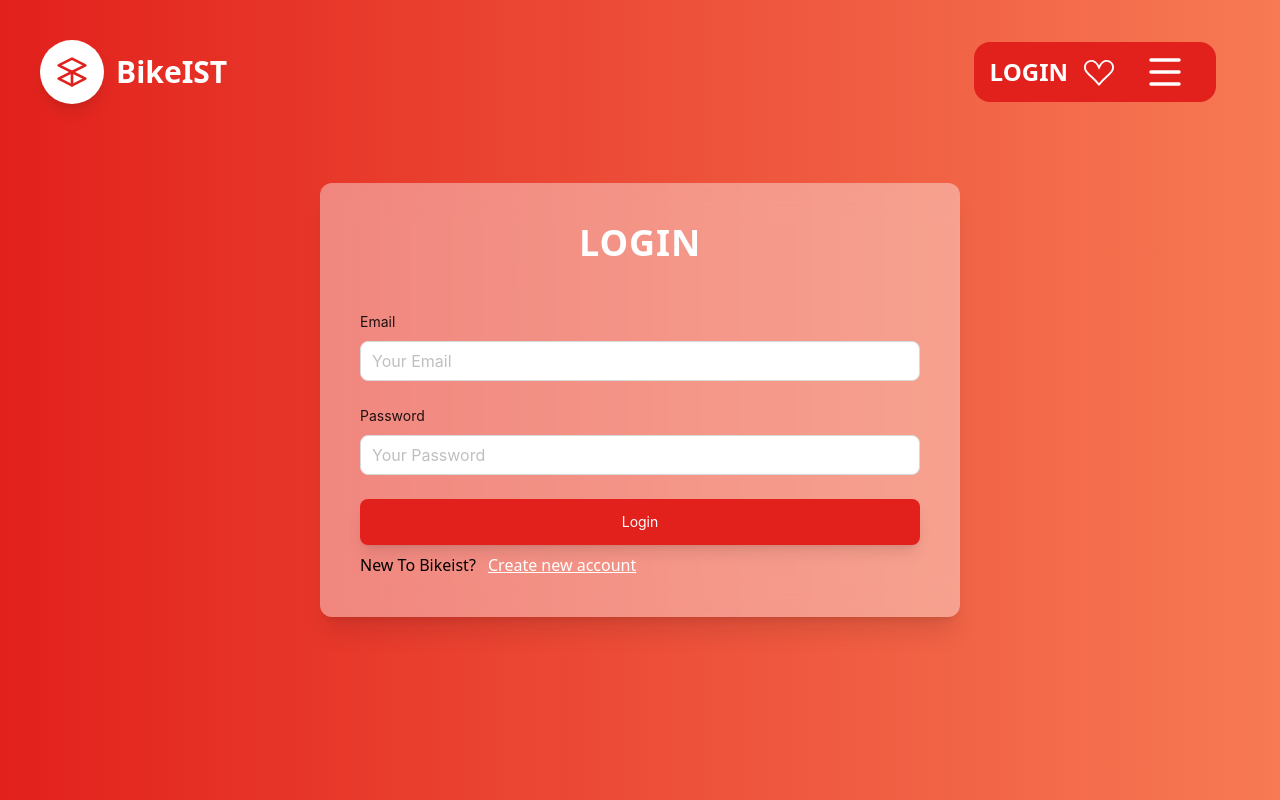
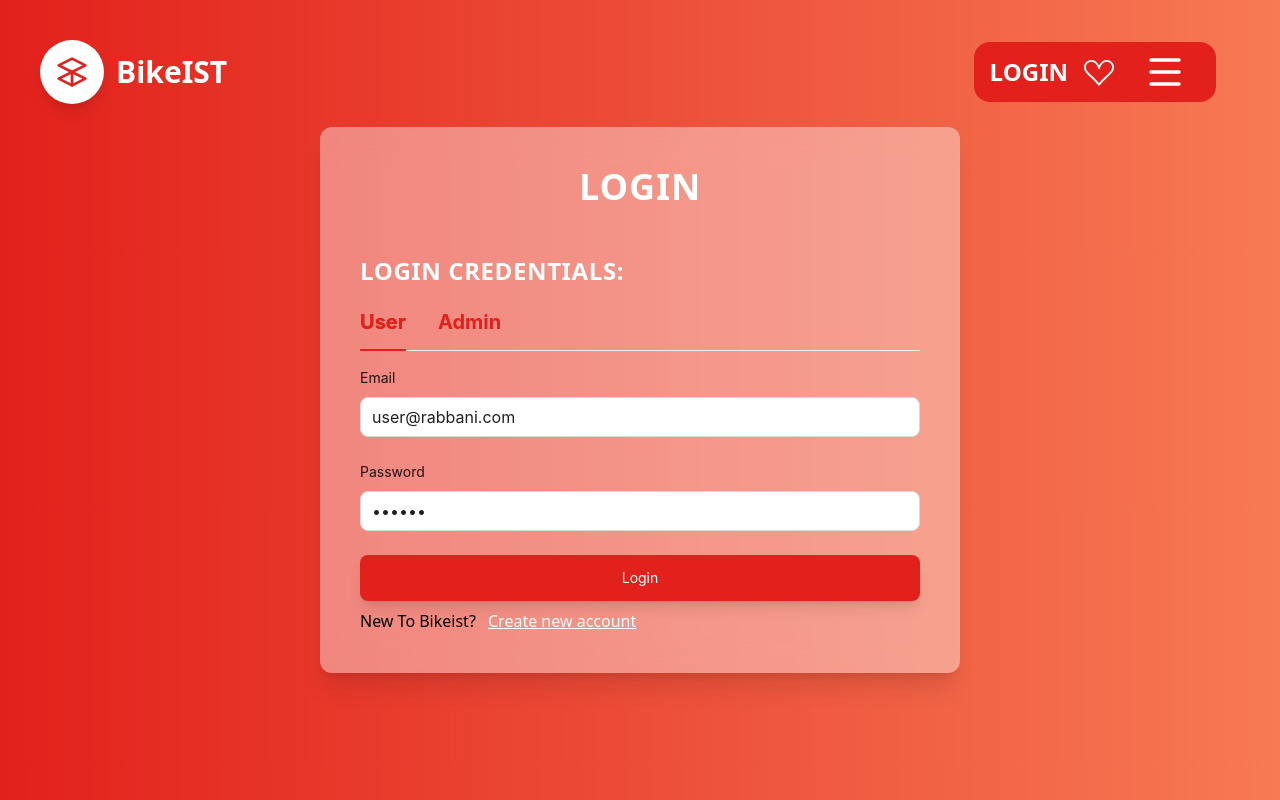
Before and after one commit to golamrabbani93/bikeist, a React (Vite) app: page /login in a window 1280 px wide. Shown: the top 800 px of the page. Built offline with nearby package versions, Linux system fonts and the light colour scheme.

Commit message:
avatar complete

```diff
--- /dev/null
+++ b/src/components/Avatar/Avatar.tsx
@@ -0,0 +1,62 @@
+import {useState} from 'react';
+import {Link} from 'react-router-dom';
+import {useAppDispatch, useAppSelector} from '../../redux/hooks';
+import {getCurrentUser, logOut} from '../../redux/features/auth/authSlice';
+
+const Avatar = () => {
+	const dispatch = useAppDispatch();
+	const [isNavListVisible, setIsNavListVisible] = useState(false);
+	const user = useAppSelector(getCurrentUser);
+	const toggleNavList = () => {
+		setIsNavListVisible(!isNavListVisible);
+	};
+
+	// *user Log Out
+	const handleLogOut = () => {
+		dispatch(logOut());
+	};
+
+	return (
+		<div className="flex justify-end ">
+			<div className="relative">
+				<img
+					src="https://lh3.googleusercontent.com/-_4PCjcsb-ls/AAAAAAAAAAI/AAAAAAAAAAA/ALKGfkmovL0b_G6wFkd826IgtjKau6AmMQ/photo.jpg?sz=46"
+					alt="Avatar"
+					className="w-10 h-10 rounded-full cursor-pointer"
+					onClick={toggleNavList}
+				/>
+				{isNavListVisible && (
+					<div className="absolute right-0 mt-2 w-40 sm:w-48 bg-black border rounded shadow-lg ">
+						<ul className="m-2">
+							<li className=" cursor-pointer w-full">
+								<Link
+									to={`${user?.role}/dashboard`}
+									className="text-white hover:bg-[#3f3f46] transition duration-150 block p-1 pl-2 rounded-xl"
+								>
+									Dashboard
+								</Link>
+							</li>
+							<li className=" cursor-pointer w-full">
+								<Link
+									to={'/'}
+									className="text-white hover:bg-[#3f3f46] transition duration-150 block p-1 pl-2 rounded-xl"
+								>
+									Profile
+								</Link>
+							</li>
+
+							<li
+								onClick={handleLogOut}
+								className="p-1 pl-2 cursor-pointer text-white hover:bg-primary transition duration-150 block rounded-xl"
+							>
+								Logout
+							</li>
+						</ul>
+					</div>
+				)}
+			</div>
+		</div>
+	);
+};
+
+export default Avatar;
--- a/src/components/Header/Header.tsx
+++ b/src/components/Header/Header.tsx
@@ -1,32 +1,30 @@
 import './Header.css';
 import {useState} from 'react';
 import {Link, NavLink} from 'react-router-dom';
-import {useAppDispatch, useAppSelector} from '../../redux/hooks';
-import {getCurrentUser, logOut} from '../../redux/features/auth/authSlice';
+import {useAppSelector} from '../../redux/hooks';
+import {getCurrentUser} from '../../redux/features/auth/authSlice';
 import Logo from './Logo';
 import {BsSuitHeart} from 'react-icons/bs';
 import {Badge} from 'antd';
 import WishList from './Sidebar/Cart/WishList';
 import {getWishlistItems} from '../../redux/features/wishlist/wishlistSlice';
+import Avatar from '../Avatar/Avatar';
 const Header = () => {
 	// * Get Cirrent Logged in user
 	const user = useAppSelector(getCurrentUser);
 	const wishlist = useAppSelector(getWishlistItems);
-	const dispatch = useAppDispatch();
+
 	// *menu Open
 	const [openHam, setOpenHam] = useState(false);
 	//open wishlist
 	const [openWishlist, setOpenWishlist] = useState(false);
-	// *user Log Out
-	const handleLogOut = () => {
-		dispatch(logOut());
-	};
+
 	return (
 		<div className="container relative mx-auto header">
 			<div className="absolute top-10 w-full">
 				<div className="container mx-auto relative">
 					<div className="flex items-center flex-col sm:flex-row">
-						<div className="flex items-center ml-10 z-10 -mt-8 sm:-mt-0">
+						<div className="flex items-center sm:ml-10 z-10 -mt-8 sm:-mt-0">
 							<Link to={'/'}>
 								<Logo />
 							</Link>
@@ -34,12 +32,13 @@ const Header = () => {
 						<div className="ham flex z-50 items-center fixed  bg-primary  md:h-[60px] px-4 rounded-2xl mt-12 sm:mt-0">
 							<div className="cursor-pointer ">
 								{user?.userId ? (
-									<button
-										className="text-white text-2xl font-extrabold uppercase"
-										onClick={handleLogOut}
-									>
-										LogOut
-									</button>
+									// <button
+									// 	className="text-white text-2xl font-extrabold uppercase"
+									// 	onClick={handleLogOut}
+									// >
+									// 	LogOut
+									// </button>
+									<Avatar />
 								) : (
 									<Link className="text-white text-2xl font-extrabold" to={'/login'}>
 										LOGIN
@@ -96,6 +95,11 @@ const Header = () => {
 							</li>
 							<li className="block text-4xl sm:text-5xl md:text-[60px] xl:text-[90px] leading-[60px] md:leading-[90px] xl:leading-[130px]">
 								<NavLink onClick={() => setOpenHam(!openHam)} to={'/about-us'}>
+									All Bikes
+								</NavLink>
+							</li>
+							<li className="block text-4xl sm:text-5xl md:text-[60px] xl:text-[90px] leading-[60px] md:leading-[90px] xl:leading-[130px]">
+								<NavLink onClick={() => setOpenHam(!openHam)} to={'/about-us'}>
 									About Us
 								</NavLink>
 							</li>
--- a/src/components/form/BikeistInput.tsx
+++ b/src/components/form/BikeistInput.tsx
@@ -6,16 +6,24 @@ type TInputProps = {
 	name: string;
 	label?: string;
 	placeholder?: string;
+	value?: string;
 };
 
-const BikeistInput = ({type, name, label, placeholder}: TInputProps) => {
+const BikeistInput = ({type, name, label, placeholder, value}: TInputProps) => {
 	return (
 		<div style={{marginBottom: '20px'}}>
 			<Controller
 				name={name}
 				render={({field, fieldState: {error}}) => (
 					<Form.Item label={label}>
-						<Input {...field} type={type} id={name} size="large" placeholder={placeholder} />
+						<Input
+							{...field}
+							type={type}
+							id={name}
+							size="large"
+							placeholder={placeholder}
+							value={value}
+						/>
 						{error && <small className="text-[14px] text-primary">{error.message}</small>}
 					</Form.Item>
 				)}
--- a/src/pages/Bikes/bikes.tsx
+++ b/src/pages/Bikes/bikes.tsx
@@ -68,7 +68,7 @@ const Bikes = () => {
 						</Button>
 					</div>
 					{/* !right side bar */}
-					<div className="right-sid md:col-start-2 md:col-end-5">
+					<div className="right-side md:col-start-2 md:col-end-5 mt-10">
 						<h2 className="text-xl uppercase font-bold  border-b-2 pb-2 border-primary">Bikes</h2>
 						<div className="grid grid-cols-1 md:grid-cols-2 xl:grid-cols-3 gap-2">
 							{isLoading
--- a/src/pages/Home/Banner/SingleBanner/SingleBanner.tsx
+++ b/src/pages/Home/Banner/SingleBanner/SingleBanner.tsx
@@ -1,5 +1,4 @@
 import {Button} from 'antd';
-// import {Link} from 'react-router-dom';
 import {HashLink as Link} from 'react-router-hash-link';
 // eslint-disable-next-line @typescript-eslint/no-explicit-any
 const SingleBanner = ({data}: {data: any}) => {
@@ -22,7 +21,7 @@ const SingleBanner = ({data}: {data: any}) => {
 							{description}
 						</p>
 						<Button className="bg-primary border-0 hover:!bg-secondary !text-white md:w-[200px] h-[40px] font-bold uppercase cursor-pointer">
-							<Link to="#fBike">Rent a Bike Now</Link>
+							<Link to="/bikes">Rent a Bike Now</Link>
 						</Button>
 					</div>
 				</div>
--- a/src/pages/Register/Login/Login.tsx
+++ b/src/pages/Register/Login/Login.tsx
@@ -1,6 +1,6 @@
 import {FieldValues, SubmitHandler} from 'react-hook-form';
-import {zodResolver} from '@hookform/resolvers/zod';
-import {loginSchema} from '../../../schemas/register/login.schema';
+// import {zodResolver} from '@hookform/resolvers/zod';
+// import {loginSchema} from '../../../schemas/register/login.schema';
 import {toast} from 'sonner';
 import {TResponse} from '../../../types';
 import {useLoginMutation} from '../../../redux/features/auth/authApi';
@@ -11,6 +11,8 @@ import useScrollTop from '../../../hooks/useScrollTop';
 import {Link, useNavigate} from 'react-router-dom';
 import BikeistForm from '../../../components/form/BikeistForm';
 import BikeistInput from '../../../components/form/BikeistInput';
+import {Tabs, TabsProps} from 'antd';
+import {useState} from 'react';
 
 const Login = () => {
 	useScrollTop();
@@ -18,12 +20,47 @@ const Login = () => {
 	// *login mutation
 	const [login] = useLoginMutation();
 	const dispatch = useAppDispatch();
-	const handleLogin: SubmitHandler<FieldValues> = async (data) => {
-		console.log(data);
 
+	const userValue = {
+		email: 'user@rabbani.com',
+		password: '123456',
+	};
+	const adminValue = {
+		email: 'admin@rabbani.com',
+		password: '123456',
+	};
+	const [loginData, setLoginData] = useState(false);
+
+	const onChange = (key: string) => {
+		if (key === '1') {
+			setLoginData(false);
+		}
+		if (key === '2') {
+			setLoginData(true);
+		}
+	};
+
+	const items: TabsProps['items'] = [
+		{
+			key: '1',
+			label: 'User',
+		},
+		{
+			key: '2',
+			label: 'Admin',
+		},
+	];
+
+	//Login Value End
+	// eslint-disable-next-line @typescript-eslint/no-unused-vars
+	const handleLogin: SubmitHandler<FieldValues> = async (_data) => {
+		const newData = {
+			email: loginData ? adminValue.email : userValue.email,
+			password: loginData ? adminValue.password : userValue.password,
+		};
 		const toastId = toast.loading('Logging in...');
 		// eslint-disable-next-line @typescript-eslint/no-explicit-any
-		const res = (await login(data)) as TResponse<any>;
+		const res = (await login(newData)) as TResponse<any>;
 
 		const token = res?.data?.token;
 		if (res.error) {
@@ -42,10 +79,22 @@ const Login = () => {
 				<h2 className="text-4xl font-bold mb-12 uppercase tracking-wide text-center text-white">
 					Login
 				</h2>
-				<BikeistForm onSubmit={handleLogin} resolver={zodResolver(loginSchema)}>
+				<div>
+					<h2 className="text-2xl font-bold mb-2 uppercase tracking-wide  text-white">
+						Login Credentials:
+					</h2>
+					<Tabs style={{color: '#fff'}} defaultActiveKey="1" items={items} onChange={onChange} />
+				</div>
+				<BikeistForm onSubmit={handleLogin}>
 					{/* Email */}
 					<div>
-						<BikeistInput name={'email'} type={'email'} label="Email" placeholder="Your Email" />
+						<BikeistInput
+							name={'email'}
+							type={'email'}
+							label="Email"
+							placeholder="Your Email"
+							value={loginData ? adminValue.email : userValue.email}
+						/>
 					</div>
 					{/* Password */}
 					<div>
@@ -53,7 +102,8 @@ const Login = () => {
 							name={'password'}
 							type={'password'}
 							label="Password"
-							placeholder="Your Password"
+							placeholder={'Enter Password'}
+							value={loginData ? adminValue.password : userValue.password}
 						/>
 					</div>
 
```
